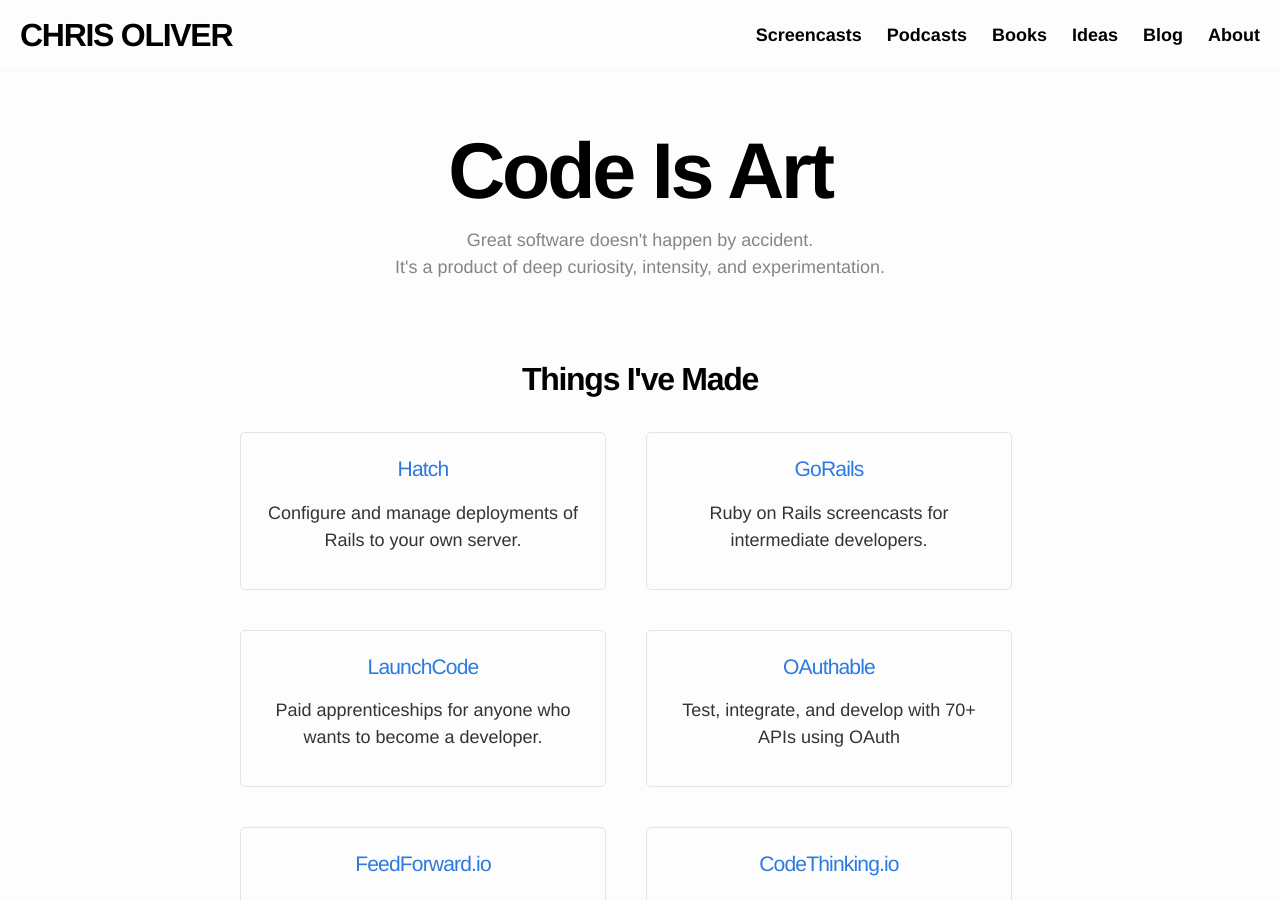
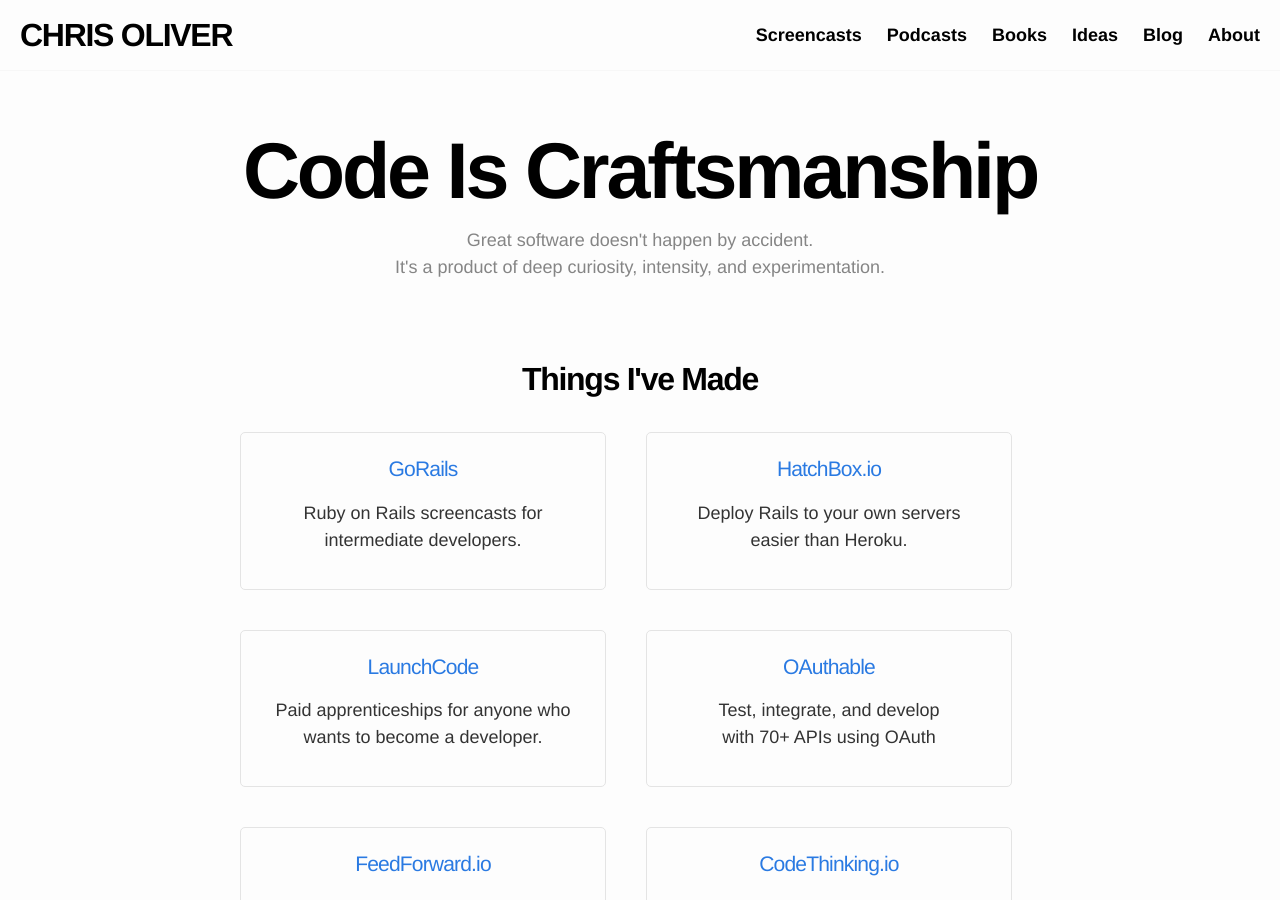
Before and after one commit to excid3/excid3.com, a Jekyll site: the page built from index.html, in a window 1280 px wide and 900 px high. Built offline with Jekyll 4.4.1, drawn with Linux system fonts in a browser that asks for light colours; comment, search, counter and statistics services are not loaded.

Commit message:
Update homepage

```diff
--- a/index.html
+++ b/index.html
@@ -3,18 +3,18 @@ layout: default
 ---
 
 <div class="home">
-  <h1 class="text-center">Code Is Art</h1>
+  <h1 class="text-center">Code Is Craftsmanship</h1>
   <p class="text-center">Great software doesn't happen by accident.<br />It's a product of deep curiosity, intensity, and experimentation.</p>
 
   <h2>Things I've Made</h2>
   <div class="things-ive-built">
-    <a href="https://hatch.gorails.com" target="_blank" class="built">
-      <h3>Hatch</h3>
-      <p>Configure and manage deployments of Rails to your own server.</p>
-    </a>
     <a href="https://gorails.com" target="_blank" class="built">
       <h3>GoRails</h3>
       <p>Ruby on Rails screencasts for intermediate developers.</p>
+    </a>
+    <a href="https://hatch.gorails.com" target="_blank" class="built">
+      <h3>HatchBox.io</h3>
+      <p>Deploy Rails to your own servers<br/> easier than Heroku.</p>
     </a>
     <a href="https://www.launchcode.org/" target="_blank" class="built">
       <h3>LaunchCode</h3>
@@ -22,7 +22,7 @@ layout: default
     </a>
     <a href="http://oauthable.com" target="_blank" class="built">
       <h3>OAuthable</h3>
-      <p>Test, integrate, and develop with 70+ APIs using OAuth</p>
+      <p>Test, integrate, and develop<br/> with 70+ APIs using OAuth</p>
     </a>
     <a href="http://feedforward.io" target="_blank" class="built">
       <h3>FeedForward.io</h3>
```
